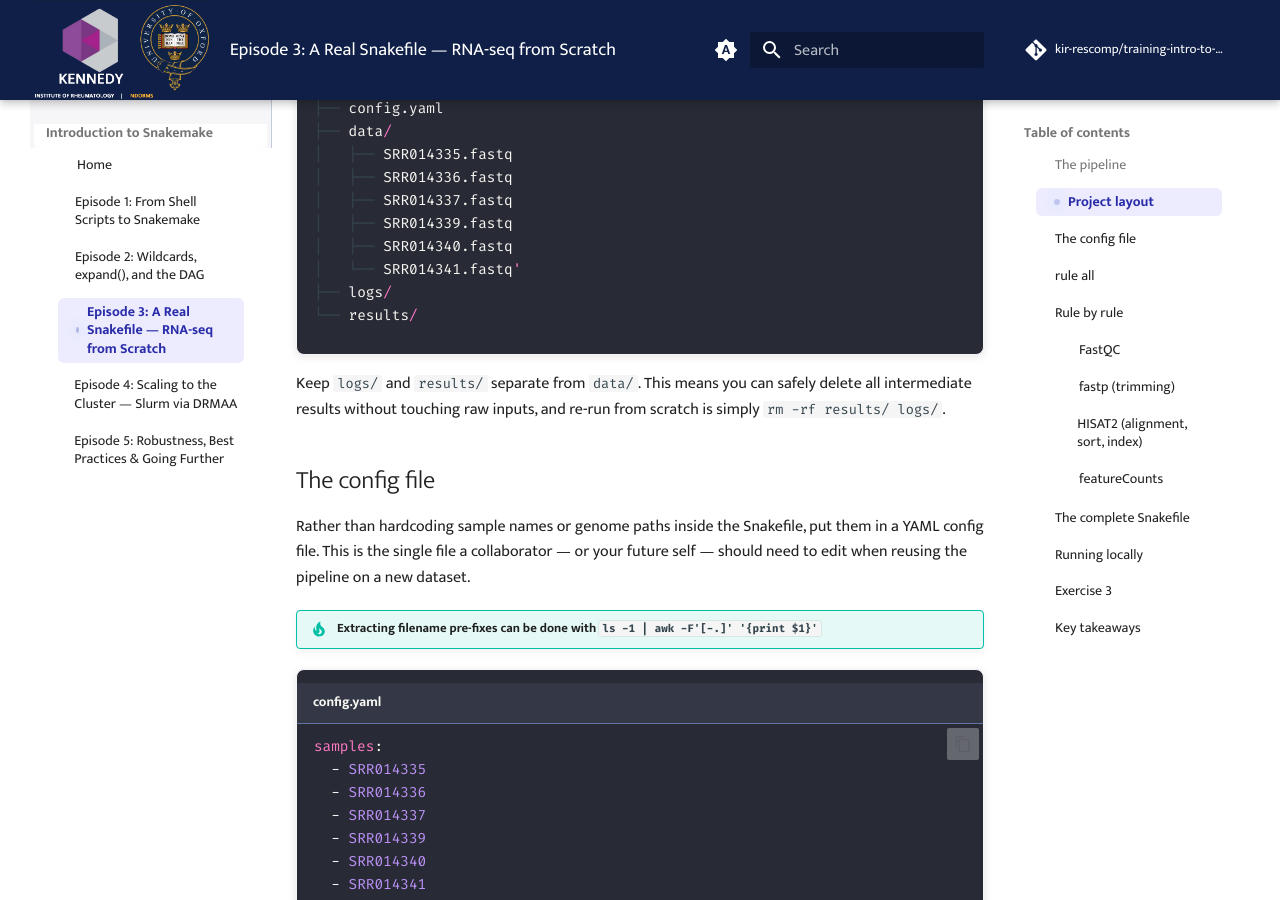
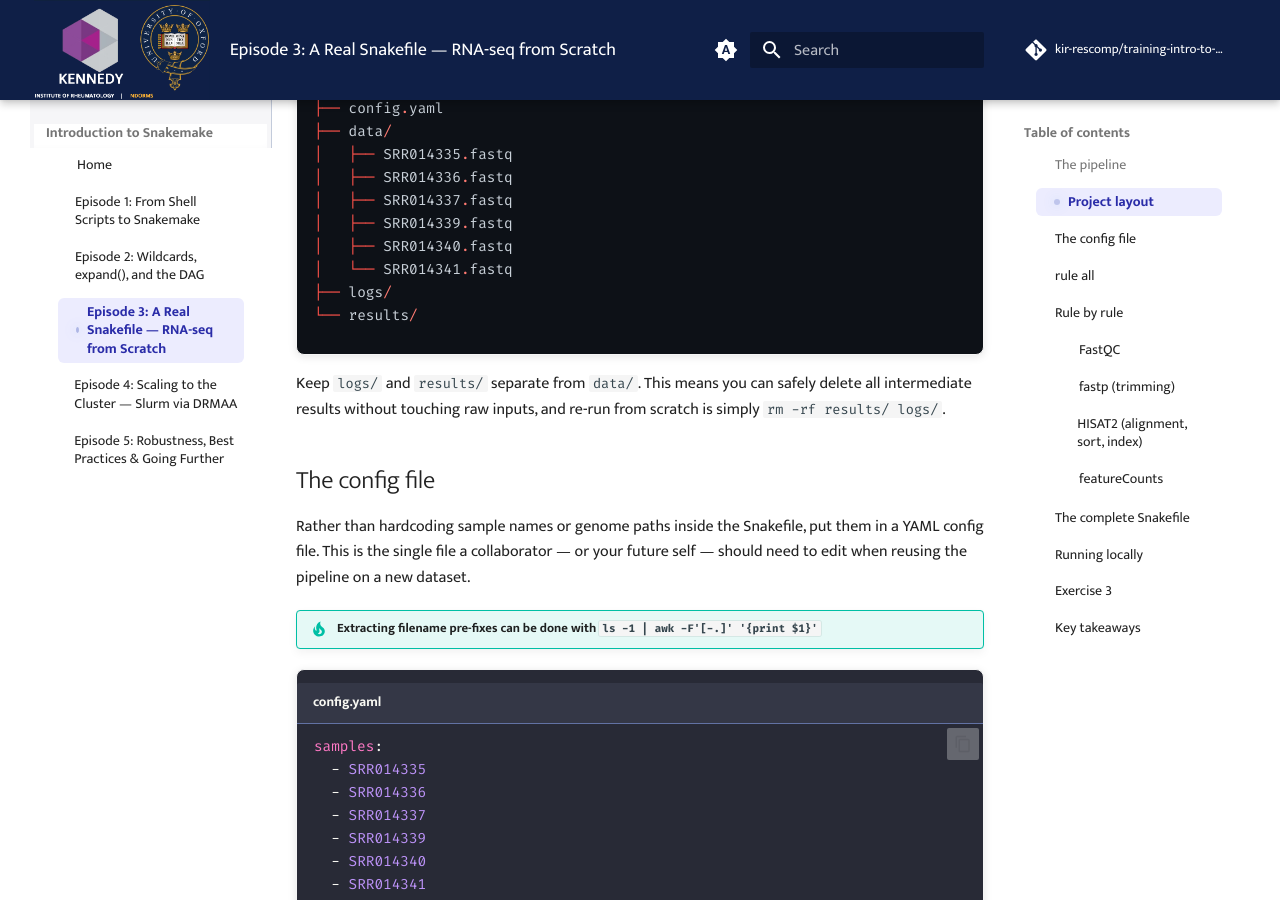
Before and after one commit to kir-rescomp/training-intro-to-snakemake, an MkDocs documentation site: the page built from docs/ep03_rnaseq_snakefile.md, in a window 1280 px wide and 900 px high, scrolled down 687 px. Built offline with MkDocs 1.6.1 and Material for MkDocs 9.7.7, drawn with Linux system fonts in a browser that asks for light colours; comment, search, counter and statistics services are not loaded.

Commit message:
ep03 rnaseq snakefile

````diff
--- a/docs/ep03_rnaseq_snakefile.md
+++ b/docs/ep03_rnaseq_snakefile.md
@@ -16,8 +16,8 @@ The inputs are paired-end FASTQ files. The final output is a single counts matri
 
 Before writing a single rule, establish a clean directory structure:
 
-<div class="dracula" markdown="1">
-```rust
+<div class="github-dark" markdown="1">
+```py
 rnaseq_pipeline/
 ├── Snakefile
 ├── config.yaml
@@ -27,7 +27,7 @@ rnaseq_pipeline/
 │   ├── SRR014337.fastq
 │   ├── SRR014339.fastq
 │   ├── SRR014340.fastq
-│   └── SRR014341.fastq'
+│   └── SRR014341.fastq
 ├── logs/
 └── results/
 ```
````
